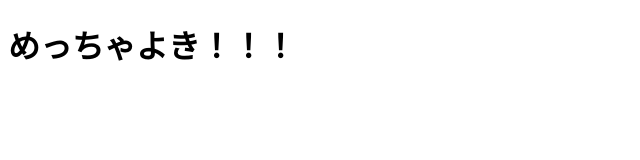
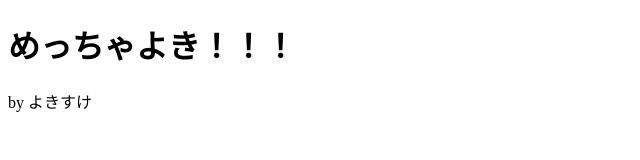
Before and after one commit to Zacasuka/yoki, a plain HTML site: page index.html in a window 1280 px wide. Shown: the full height of the page, 0-640 px from the left. Drawn offline with Linux system fonts and the light colour scheme.

Commit message:
こみが追加

```diff
--- a/index.html
+++ b/index.html
@@ -6,5 +6,6 @@
 
 <body>
 <h1>めっちゃよき！！！</h1>
+<p>by よきすけ</p>
 </body>
 </html>
```
